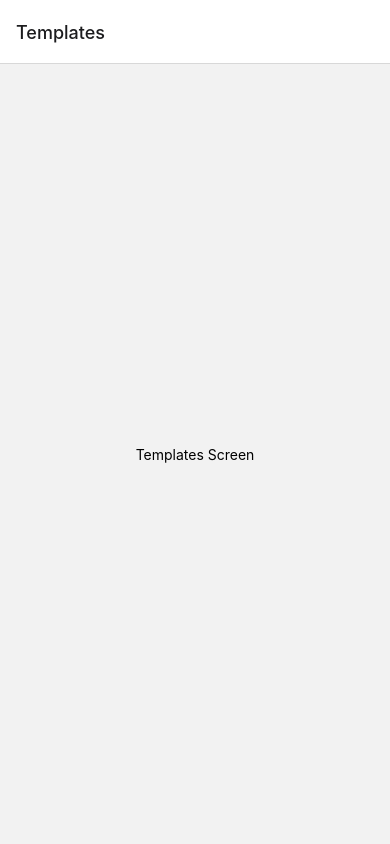
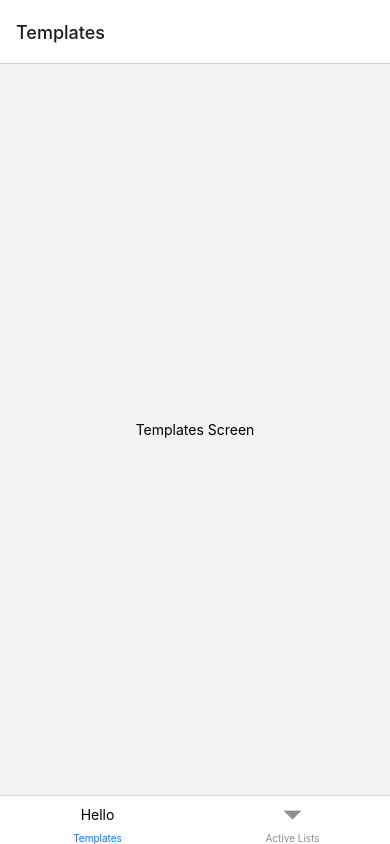
Before and after one commit to ejthompson87/list-templates-react-native, a React Native app: screen / in a window 390 px wide. Built offline with nearby package versions, Linux system fonts and the light colour scheme.

Commit message:
Adding bottom navigation tabs

```diff
--- a/App.tsx
+++ b/App.tsx
@@ -3,25 +3,40 @@ import React from 'react';
 import { StyleSheet, Text, View } from 'react-native';
 import { NavigationContainer } from '@react-navigation/native';
 import { createNativeStackNavigator } from '@react-navigation/native-stack';
-import TemplatesScreen from './src/screens/templatesScreen'
+import TemplatesScreen from './src/screens/TemplatesScreen'
+import ActiveListsScreen from './src/screens/ActiveListsScreen';
+import { createBottomTabNavigator } from '@react-navigation/bottom-tabs';
+import { FaListUl } from "react-icons/fa";
 
-function HomeScreen() {
-  return (
-    <View style={{ flex: 1, alignItems: 'center', justifyContent: 'center' }}>
-      <Text>Home Screen</Text>
-    </View>
-  );
-}
+const Tab = createBottomTabNavigator();
 
 const Stack = createNativeStackNavigator();
 
 export default function App() {
   return (
     <NavigationContainer>
-      <Stack.Navigator>
-        <Stack.Screen name="Templates" component={TemplatesScreen} />
-      </Stack.Navigator>
+      <Tab.Navigator>
+        <Tab.Screen
+          name="Templates"
+          component={TemplatesScreen}
+          options={{
+            tabBarLabel: 'Templates',
+            tabBarIcon: () => (
+              // <FaListUl name="templates" color={color} size={size} />
+              <View><Text>Hello</Text></View>
+            ),
+          }}
+        />
+        <Tab.Screen name="Active Lists" component={ActiveListsScreen} />
+      </Tab.Navigator>
     </NavigationContainer>
+
+    // <NavigationContainer>
+    //   <Stack.Navigator>
+    //     <Stack.Screen name="Templates" component={TemplatesScreen} />
+    //     <Stack.Screen name="ActiveLists" component={ActiveListsScreen} />
+    //   </Stack.Navigator>
+    // </NavigationContainer>
   );
 }
 
--- a/package.json
+++ b/package.json
@@ -10,16 +10,20 @@
     "eject": "expo eject"
   },
   "dependencies": {
+    "@react-navigation/bottom-tabs": "^6.0.9",
     "@react-navigation/native": "^6.0.6",
     "@react-navigation/native-stack": "^6.2.5",
+    "@reduxjs/toolkit": "^1.7.0",
     "expo": "~43.0.2",
     "expo-status-bar": "~1.1.0",
     "react": "17.0.1",
     "react-dom": "17.0.1",
+    "react-icons": "^4.3.1",
     "react-native": "0.64.3",
     "react-native-safe-area-context": "3.3.2",
     "react-native-screens": "~3.8.0",
-    "react-native-web": "0.17.1"
+    "react-native-web": "0.17.1",
+    "react-redux": "^7.2.6"
   },
   "devDependencies": {
     "@babel/core": "^7.12.9",
--- /dev/null
+++ b/src/screens/ActiveListsScreen.tsx
@@ -0,0 +1,10 @@
+import React from 'react';
+import { View, Text } from "react-native";
+
+export default function ActiveListsScreen() {
+  return (
+    <View style={{ flex: 1, alignItems: 'center', justifyContent: 'center' }}>
+      <Text>Active Lists Screen</Text>
+    </View>
+  )
+}
```
Also changed, not shown: src/redux/models/Template.model.ts (added), 1 other file (tests, documents, lock files or other folders).
